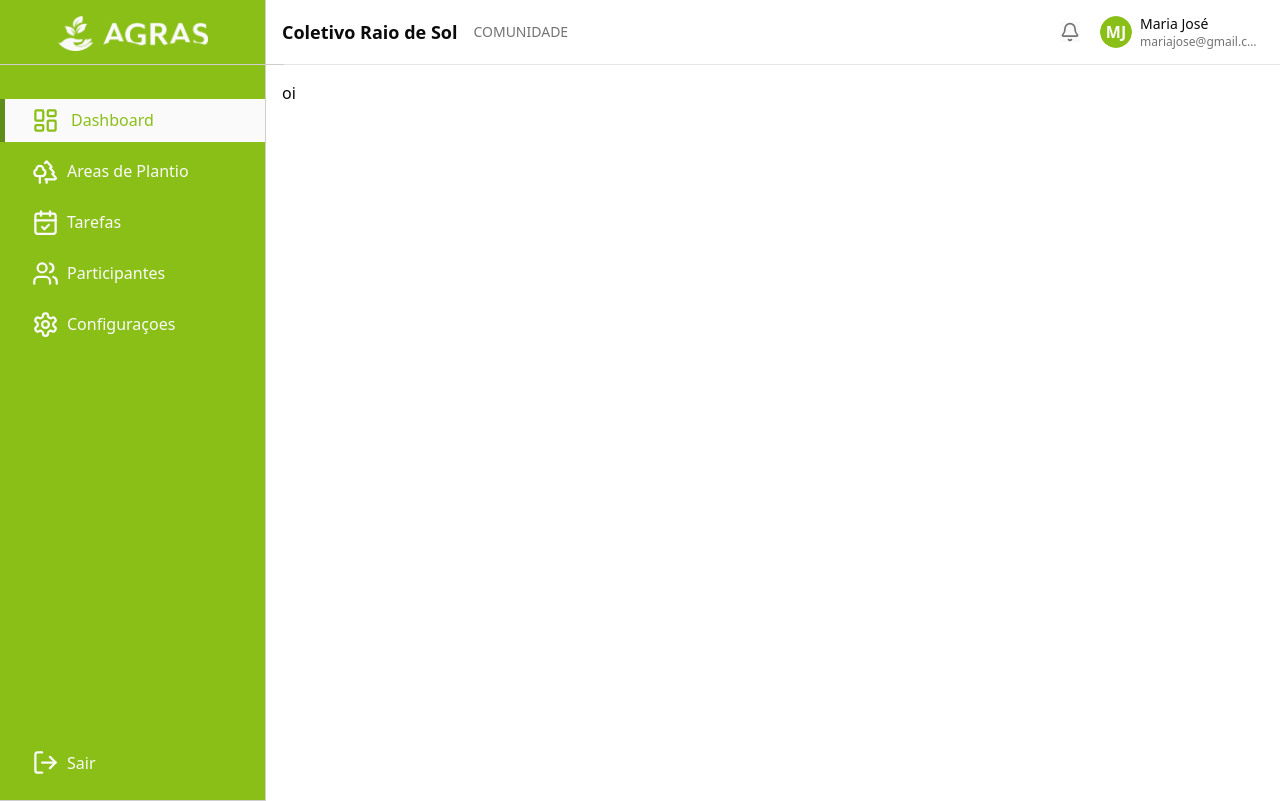
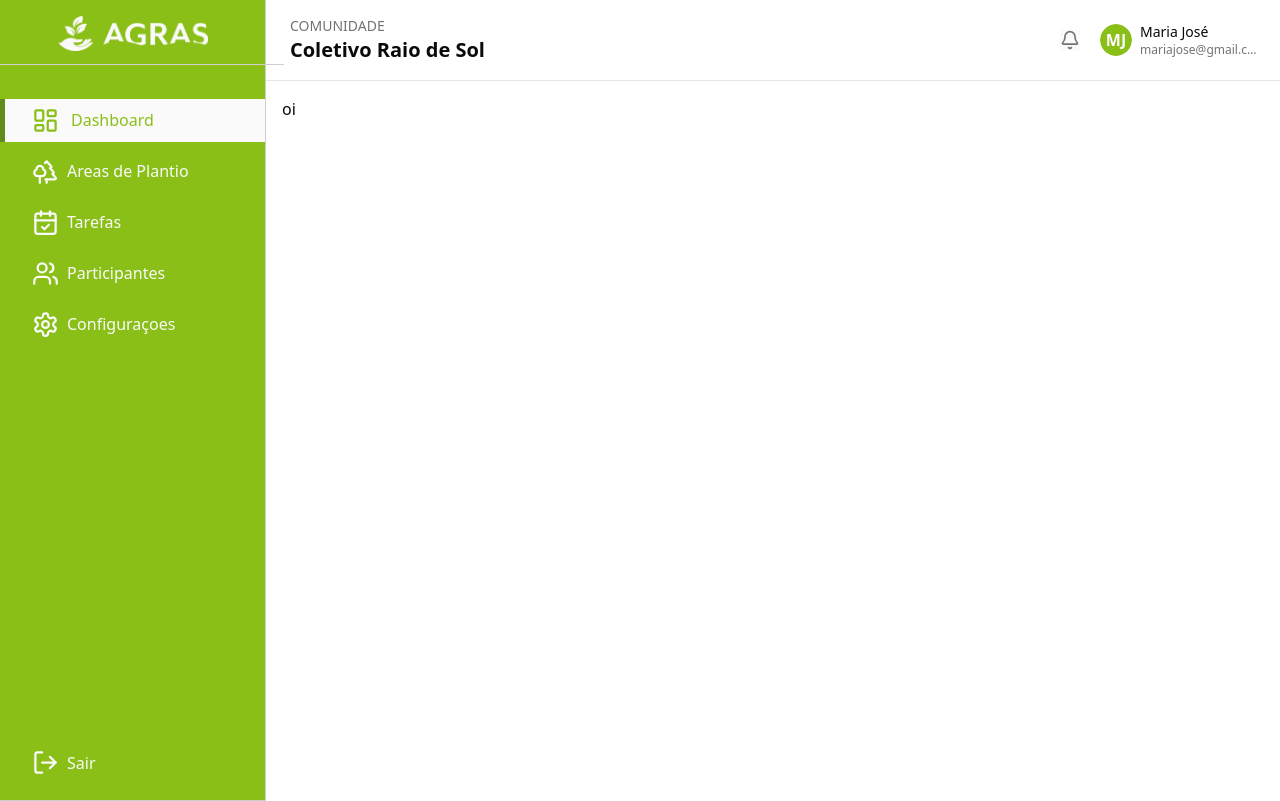
Before and after one commit to andgabx/agras, a Next.js app: page / in a window 1280 px wide. Built offline with nearby package versions, Linux system fonts and the light colour scheme.

Commit message:
navbar minor changes

```diff
--- a/components/navbar/navbar.tsx
+++ b/components/navbar/navbar.tsx
@@ -11,10 +11,10 @@ import {
 export function Navbar() {
   return (
     <div className="border-b">
-      <div className="flex h-16 items-center px-4">
-        <div className="flex items-center space-x-2 sm:space-x-4">
-          <h2 className="text-lg font-semibold sm:text-lg">Coletivo Raio de Sol</h2>
-          <span className="hidden text-sm text-muted-foreground sm:block">COMUNIDADE</span>
+      <div className="flex h-20 items-center px-4">
+        <div className="flex flex-col ml-2 items-start">
+          <span className="text-sm text-muted-foreground font-medium">COMUNIDADE</span>
+          <h2 className="text-lg font-bold sm:text-xl">Coletivo Raio de Sol</h2>
         </div>
 
         <div className="ml-auto flex items-center space-x-2 sm:space-x-4">
```
